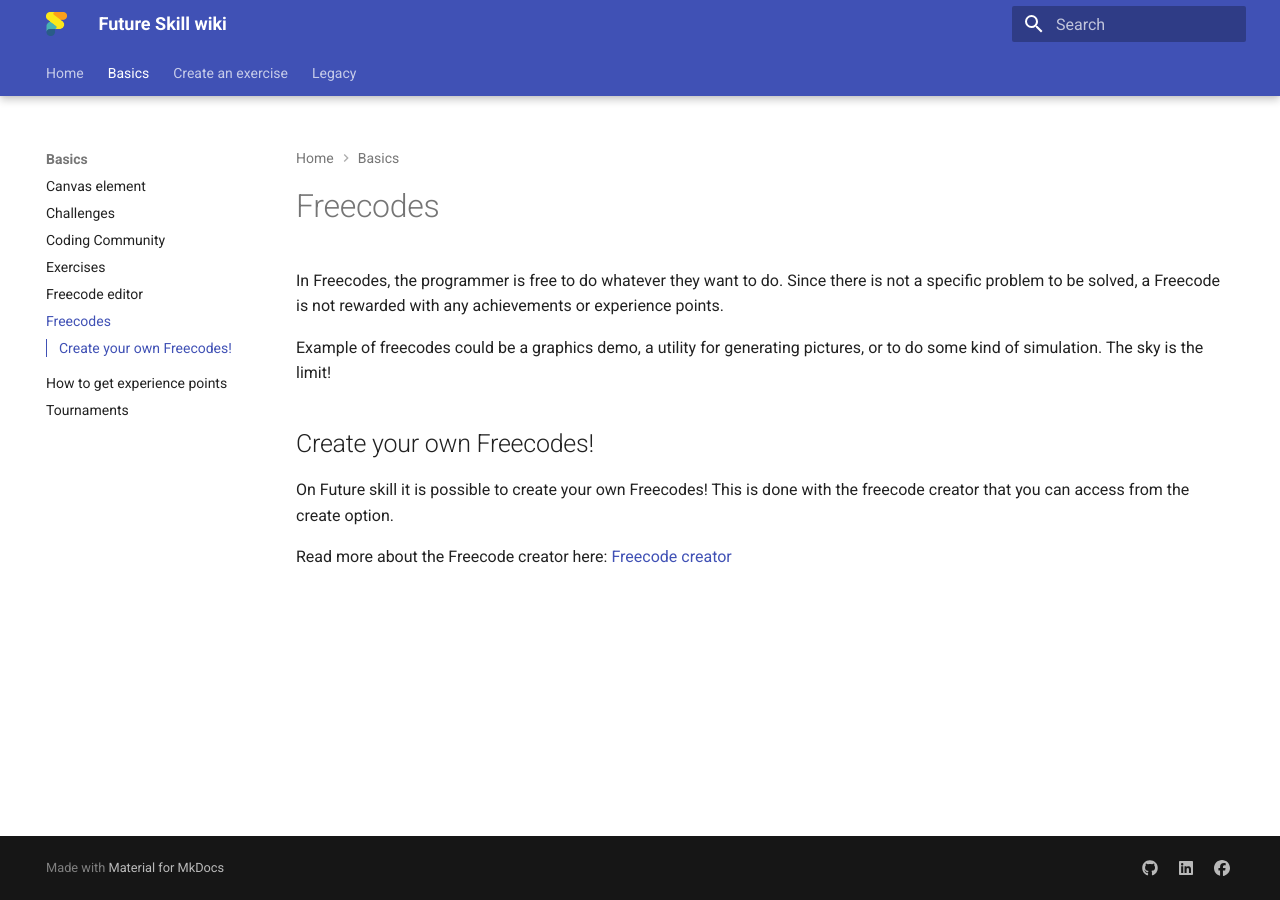
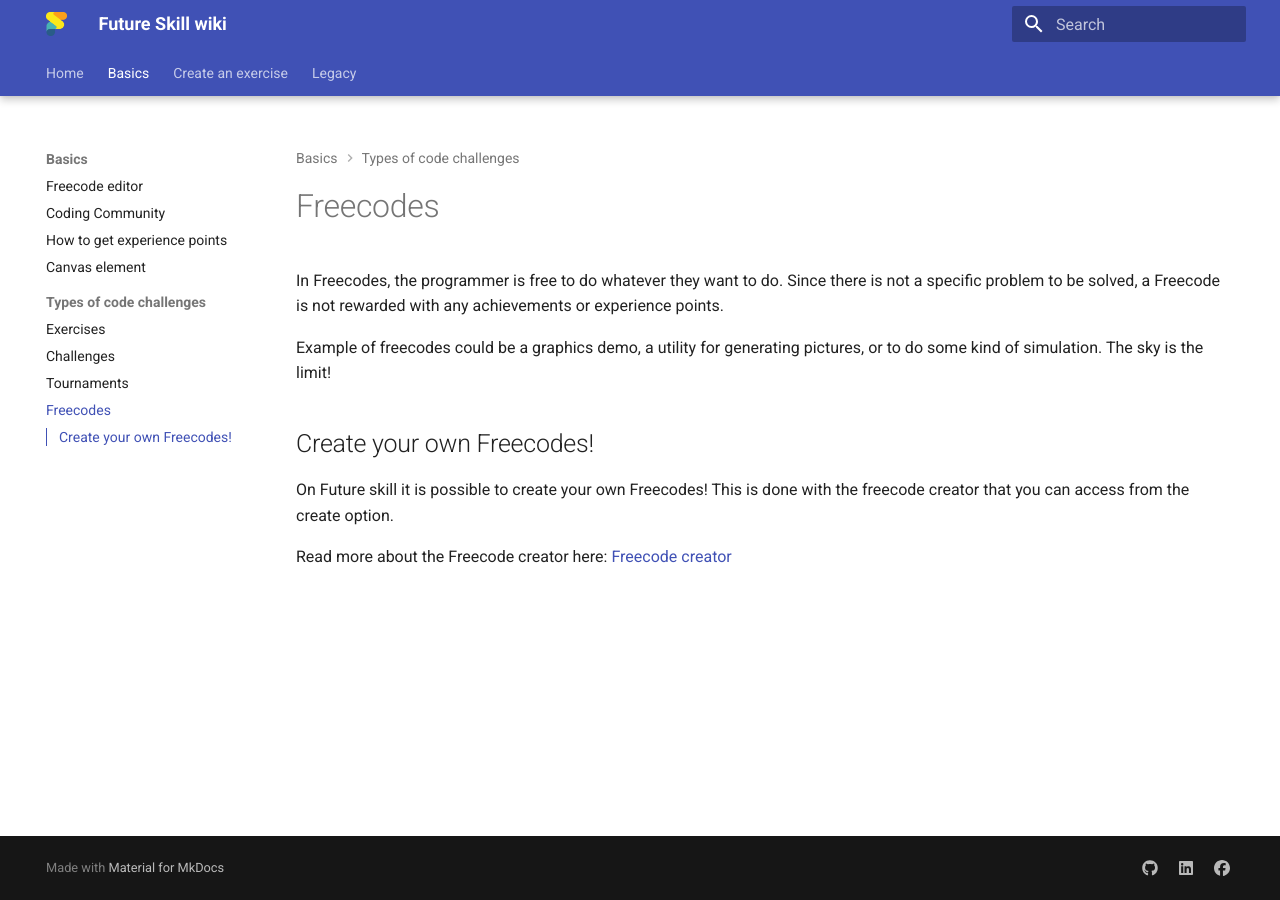
Before and after one commit to future-skill/future-skill.github.io, an MkDocs documentation site: the page built from docs/basics/Freecodes.md, in a window 1280 px wide. Built offline with MkDocs 1.6.1 and Material for MkDocs 9.7.7, drawn with Linux system fonts in a browser that asks for light colours; some of the changed lines change nothing that is shown.

Commit message:
Order the wiki pages within their respective categories

```diff
--- a/mkdocs.yml
+++ b/mkdocs.yml
@@ -6,10 +6,10 @@ theme:
   favicon: assets/fs_small_logo.png
   features:
     - search.suggest
+    - navigation.sections
     - navigation.instant
     - navigation.instant.prefetch
     - navigation.instant.progress
-    - navigation.instant.preview
     - navigation.path
     - navigation.top
     - navigation.tracking
@@ -38,3 +38,28 @@ extra:
       link: https://www.linkedin.com/company/future-skill/
     - icon: fontawesome/brands/facebook
       link: https://www.facebook.com/futureskillsweden/
+nav:
+  - Home:
+    - index.md
+  - Basics:
+    - basics/Freecode_editor.md
+    - basics/Coding_Community.md
+    - basics/How_to_get_experience_points.md
+    - basics/Canvas_element.md
+    - Types of code challenges:
+      - basics/Exercises.md
+      - basics/Challenges.md
+      - basics/Tournaments.md
+      - basics/Freecodes.md
+  - Create an exercise:
+    - create_an_exercise/Freecode_creator.md
+    - create_an_exercise/Skeletons.md
+    - create_an_exercise/UI.md
+    - create_an_exercise/World.md
+    - create_an_exercise/Data.md
+    - create_an_exercise/Flow.md
+    - create_an_exercise/Create_Sprite_Sheet.md
+  - Legacy:
+    - legacy/Freecode_graphics.md
+    - legacy/Implementation.md
+    - legacy/Gameboard.md
```
